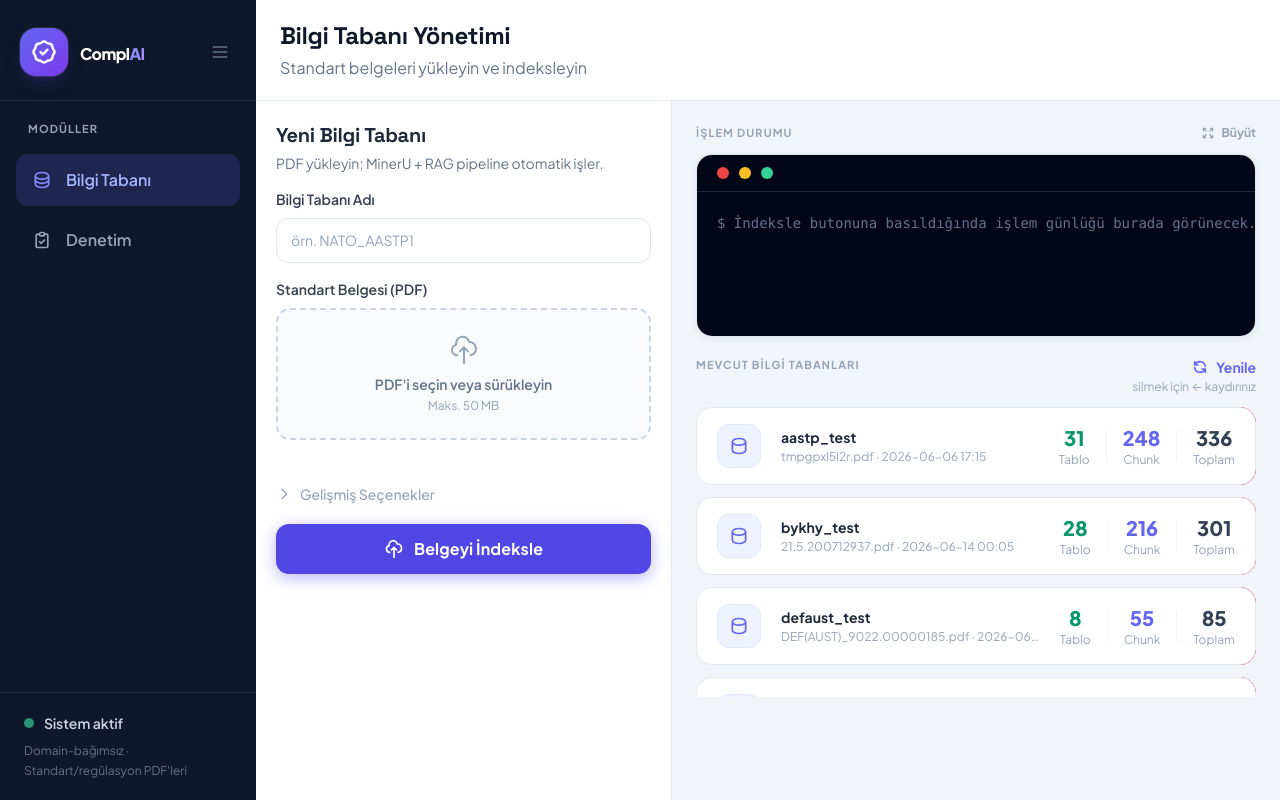
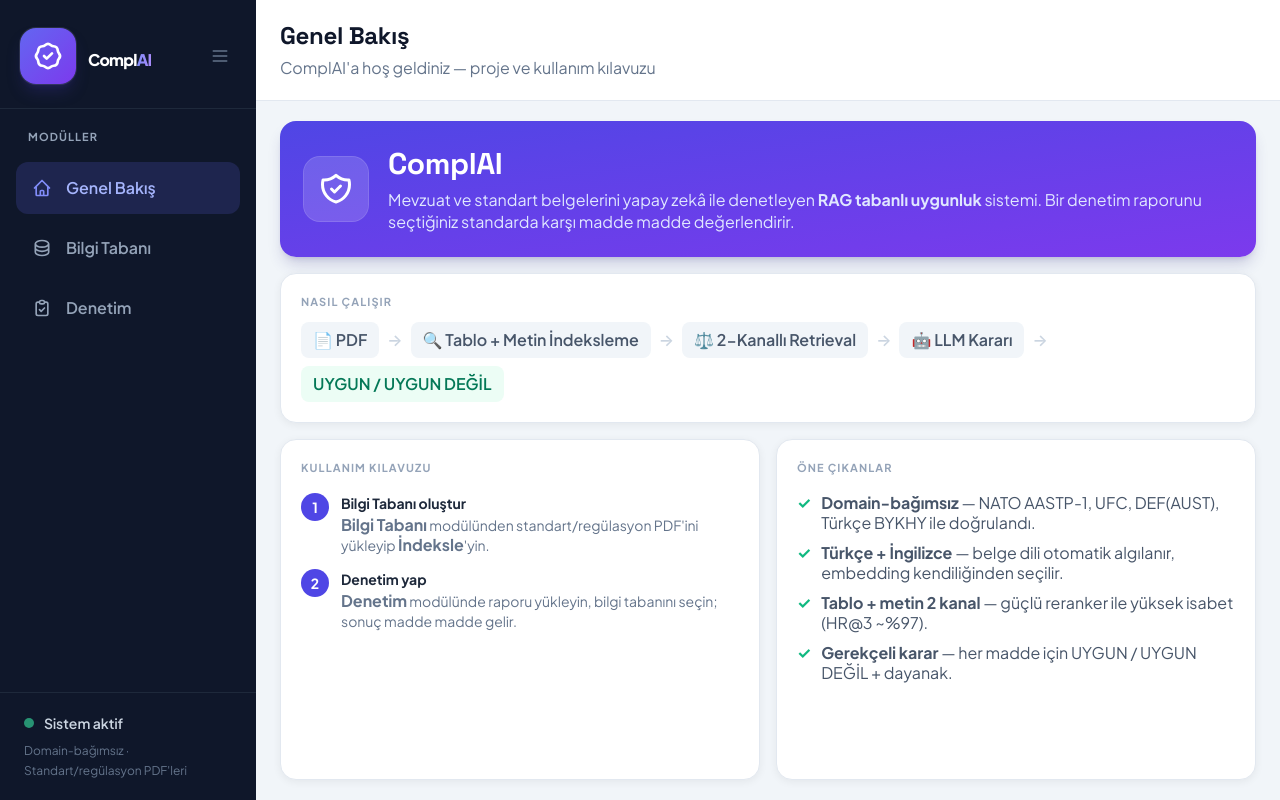
Before and after one commit to tatabey/GraduationProject, a FastAPI app: page / in a window 1280 px wide. Run offline with FastAPI, Linux system fonts and the light colour scheme; some libraries are stand-ins or nearby versions.

Commit message:
Arayuz: Genel Bakis modulu (giris) + form sadelestirme + logo buyutme
- Yeni "Genel Bakis" modulu sidebar'a eklendi ve varsayilan giris ekrani yapildi:
  hero + "Nasil Calisir" pipeline + 2 adimlik kullanim kilavuzu + one cikanlar.
  Scrollsuz (h-full overflow-hidden, flex-col, tek ekrana sigar).
- Sol form paneli icerige gore yukseklik + rounded-br-3xl -> bos beyaz sonlandi.
- "Gelismis Secenekler" (<details>: skip_mineru/existing_json) tamamen kaldirildi.
  Backend guvenli (Form/File varsayilanlari).
- Logo/isim buyutuldu: ikon w-14, marka text-3xl.
- index.html JS: TABS.home, switchTab ['home','kb','audit'], top-bar varsayilan home.

```diff
--- a/system/templates/index.html
+++ b/system/templates/index.html
@@ -82,15 +82,15 @@
     <!-- Logo -->
     <div class="px-5 pt-7 pb-6 border-b border-slate-800">
       <div class="side-head flex items-center gap-3">
-        <div class="logo-icon w-12 h-12 rounded-2xl bg-gradient-to-br from-indigo-500 to-violet-600
+        <div class="logo-icon w-14 h-14 rounded-2xl bg-gradient-to-br from-indigo-500 to-violet-600
                     flex items-center justify-center flex-shrink-0 shadow-lg shadow-indigo-900/40 ring-1 ring-white/10">
-          <svg class="w-7 h-7 text-white" fill="none" stroke="currentColor" viewBox="0 0 24 24">
+          <svg class="w-8 h-8 text-white" fill="none" stroke="currentColor" viewBox="0 0 24 24">
             <path stroke-linecap="round" stroke-linejoin="round" stroke-width="2"
                   d="M9 12l2 2 4-4M7.835 4.697a3.42 3.42 0 001.946-.806 3.42 3.42 0 014.438 0 3.42 3.42 0 001.946.806 3.42 3.42 0 013.138 3.138 3.42 3.42 0 00.806 1.946 3.42 3.42 0 010 4.438 3.42 3.42 0 00-.806 1.946 3.42 3.42 0 01-3.138 3.138 3.42 3.42 0 00-1.946.806 3.42 3.42 0 01-4.438 0 3.42 3.42 0 00-1.946-.806 3.42 3.42 0 01-3.138-3.138 3.42 3.42 0 00-.806-1.946 3.42 3.42 0 010-4.438 3.42 3.42 0 00.806-1.946 3.42 3.42 0 013.138-3.138z"/>
           </svg>
         </div>
         <div class="side-label flex-1 min-w-0">
-          <div class="brand text-2xl font-extrabold leading-none tracking-tight">
+          <div class="brand text-3xl font-extrabold leading-none tracking-tight">
             <span class="text-white">Compl</span><span class="bg-gradient-to-r from-indigo-400 to-violet-400 bg-clip-text text-transparent">AI</span>
           </div>
         </div>
@@ -108,8 +108,17 @@
     <nav class="flex-1 px-4 py-5 space-y-2">
       <p class="sec px-3 mb-4 side-label">Modüller</p>
 
+      <button onclick="switchTab('home')" id="nav-home" title="Genel Bakış"
+              class="nav-link active w-full flex items-center gap-3.5 px-4 py-3.5 rounded-xl font-semibold text-base">
+        <svg class="flex-shrink-0 w-5 h-5" fill="none" stroke="currentColor" viewBox="0 0 24 24">
+          <path stroke-linecap="round" stroke-linejoin="round" stroke-width="2"
+                d="M3 12l2-2m0 0l7-7 7 7M5 10v10a1 1 0 001 1h3m10-11l2 2m-2-2v10a1 1 0 01-1 1h-3m-6 0a1 1 0 001-1v-4a1 1 0 011-1h2a1 1 0 011 1v4a1 1 0 001 1m-6 0h6"/>
+        </svg>
+        <span class="side-label">Genel Bakış</span>
+      </button>
+
       <button onclick="switchTab('kb')" id="nav-kb" title="Bilgi Tabanı"
-              class="nav-link active w-full flex items-center gap-3.5 px-4 py-3.5 rounded-xl font-semibold text-base">
+              class="nav-link w-full flex items-center gap-3.5 px-4 py-3.5 rounded-xl font-semibold text-base">
         <svg class="flex-shrink-0 w-5 h-5" fill="none" stroke="currentColor" viewBox="0 0 24 24">
           <path stroke-linecap="round" stroke-linejoin="round" stroke-width="2"
                 d="M4 7v10c0 2.21 3.582 4 8 4s8-1.79 8-4V7M4 7c0 2.21 3.582 4 8 4s8-1.79 8-4M4 7c0-2.21 3.582-4 8-4s8 1.79 8 4m0 5c0 2.21-3.582 4-8 4s-8-1.79-8-4"/>
@@ -146,8 +155,8 @@
     <!-- Top bar -->
     <div class="bg-white border-b border-slate-200 px-6 py-5 flex items-center gap-4 flex-shrink-0">
       <div id="page-title-area">
-        <h1 class="text-2xl font-bold text-slate-900">Bilgi Tabanı Yönetimi</h1>
-        <p class="text-base text-slate-500 mt-1">Standart belgeleri yükleyin ve indeksleyin</p>
+        <h1 class="text-2xl font-bold text-slate-900">Genel Bakış</h1>
+        <p class="text-base text-slate-500 mt-1">ComplAI'a hoş geldiniz — proje ve kullanım kılavuzu</p>
       </div>
     </div>
 
@@ -156,12 +165,85 @@
 
 
       <!-- ══════════════════════════════════════════
+           SAYFA: Genel Bakış  (giriş ekranı — proje + kılavuz, scrollsuz)
+      ══════════════════════════════════════════ -->
+      <div id="tab-home" class="h-full overflow-hidden bg-slate-100">
+        <div class="h-full max-w-5xl mx-auto px-6 py-5 flex flex-col gap-4">
+
+          <!-- Hero -->
+          <div class="rounded-2xl p-6 flex items-center gap-5 bg-gradient-to-br from-indigo-600 to-violet-600
+                      text-white shadow-lg shadow-indigo-900/20 flex-shrink-0">
+            <div class="w-16 h-16 rounded-2xl bg-white/15 ring-1 ring-white/25 flex items-center justify-center flex-shrink-0">
+              <svg class="w-9 h-9" fill="none" stroke="currentColor" viewBox="0 0 24 24">
+                <path stroke-linecap="round" stroke-linejoin="round" stroke-width="2"
+                      d="M9 12l2 2 4-4m5.618-4.016A11.955 11.955 0 0112 2.944a11.955 11.955 0 01-8.618 3.04A12.02 12.02 0 003 9c0 5.591 3.824 10.29 9 11.622 5.176-1.332 9-6.03 9-11.622 0-1.042-.133-2.052-.382-3.016z"/>
+              </svg>
+            </div>
+            <div class="min-w-0">
+              <h2 class="font-display text-3xl font-extrabold leading-tight">ComplAI</h2>
+              <p class="text-indigo-100 mt-1.5 text-base leading-snug">
+                Mevzuat ve standart belgelerini yapay zekâ ile denetleyen <b>RAG tabanlı uygunluk</b> sistemi.
+                Bir denetim raporunu seçtiğiniz standarda karşı madde madde değerlendirir.
+              </p>
+            </div>
+          </div>
+
+          <!-- Nasıl çalışır: pipeline -->
+          <div class="card p-5 flex-shrink-0">
+            <p class="sec mb-3">Nasıl Çalışır</p>
+            <div class="flex items-center gap-2 flex-wrap text-sm font-semibold text-slate-600">
+              <span class="px-3 py-2 rounded-lg bg-slate-100">📄 PDF</span>
+              <span class="text-slate-300">→</span>
+              <span class="px-3 py-2 rounded-lg bg-slate-100">🔍 Tablo + Metin İndeksleme</span>
+              <span class="text-slate-300">→</span>
+              <span class="px-3 py-2 rounded-lg bg-slate-100">⚖️ 2-Kanallı Retrieval</span>
+              <span class="text-slate-300">→</span>
+              <span class="px-3 py-2 rounded-lg bg-slate-100">🤖 LLM Kararı</span>
+              <span class="text-slate-300">→</span>
+              <span class="px-3 py-2 rounded-lg bg-emerald-50 text-emerald-700">UYGUN / UYGUN DEĞİL</span>
+            </div>
+          </div>
+
+          <!-- Kullanım + Öne çıkanlar -->
+          <div class="grid grid-cols-1 lg:grid-cols-2 gap-4 flex-1 min-h-0">
+            <div class="card p-5">
+              <p class="sec mb-4">Kullanım Kılavuzu</p>
+              <ol class="space-y-3.5">
+                <li class="flex gap-3">
+                  <span class="w-7 h-7 rounded-full bg-indigo-600 text-white text-sm font-bold flex items-center justify-center flex-shrink-0">1</span>
+                  <div><div class="font-bold text-slate-800 text-sm">Bilgi Tabanı oluştur</div>
+                    <div class="text-sm text-slate-500 mt-0.5"><b>Bilgi Tabanı</b> modülünden standart/regülasyon PDF'ini yükleyip <b>İndeksle</b>'yin.</div></div>
+                </li>
+                <li class="flex gap-3">
+                  <span class="w-7 h-7 rounded-full bg-indigo-600 text-white text-sm font-bold flex items-center justify-center flex-shrink-0">2</span>
+                  <div><div class="font-bold text-slate-800 text-sm">Denetim yap</div>
+                    <div class="text-sm text-slate-500 mt-0.5"><b>Denetim</b> modülünde raporu yükleyin, bilgi tabanını seçin; sonuç madde madde gelir.</div></div>
+                </li>
+              </ol>
+            </div>
+            <div class="card p-5">
+              <p class="sec mb-4">Öne Çıkanlar</p>
+              <ul class="space-y-2.5 text-sm text-slate-600">
+                <li class="flex gap-2.5"><span class="text-emerald-500 font-bold">✓</span> <span><b>Domain-bağımsız</b> — NATO AASTP-1, UFC, DEF(AUST), Türkçe BYKHY ile doğrulandı.</span></li>
+                <li class="flex gap-2.5"><span class="text-emerald-500 font-bold">✓</span> <span><b>Türkçe + İngilizce</b> — belge dili otomatik algılanır, embedding kendiliğinden seçilir.</span></li>
+                <li class="flex gap-2.5"><span class="text-emerald-500 font-bold">✓</span> <span><b>Tablo + metin 2 kanal</b> — güçlü reranker ile yüksek isabet (HR@3 ~%97).</span></li>
+                <li class="flex gap-2.5"><span class="text-emerald-500 font-bold">✓</span> <span><b>Gerekçeli karar</b> — her madde için UYGUN / UYGUN DEĞİL + dayanak.</span></li>
+              </ul>
+            </div>
+          </div>
+
+        </div>
+      </div>
+
+
+      <!-- ══════════════════════════════════════════
            SAYFA: Bilgi Tabanı  (kaydırmasız, panel-içi scroll)
       ══════════════════════════════════════════ -->
-      <div id="tab-kb" class="h-full flex overflow-hidden">
+      <div id="tab-kb" class="h-full flex overflow-hidden hidden">
 
-        <!-- SOL PANEL: form, sabit genişlik, kendi scroll'u -->
-        <div class="w-[26rem] flex-shrink-0 border-r border-slate-200 bg-white overflow-y-auto">
+        <!-- SOL PANEL: form, içeriğe göre yükseklik, sağ-alt yuvarlatılır -->
+        <div class="w-[26rem] flex-shrink-0 self-start max-h-full border-r border-b border-slate-200
+                    bg-white rounded-br-3xl shadow-sm overflow-y-auto">
           <div class="p-5 space-y-4">
 
             <div>
@@ -190,33 +272,6 @@
                 </label>
                 <span id="kf" class="fname"></span>
               </div>
-
-              <details class="group">
-                <summary class="flex items-center gap-2 text-sm font-medium text-slate-400
-                               hover:text-indigo-600 cursor-pointer select-none list-none py-1 transition-colors">
-                  <svg class="chevron w-4 h-4 transition-transform flex-shrink-0"
-                       fill="none" stroke="currentColor" viewBox="0 0 24 24">
-                    <path stroke-linecap="round" stroke-linejoin="round" stroke-width="2" d="M9 5l7 7-7 7"/>
-                  </svg>
-                  Gelişmiş Seçenekler
-                </summary>
-                <div class="mt-3 pl-6 border-l-2 border-indigo-100 space-y-3">
-                  <label class="flex items-center gap-3 text-sm text-slate-600 cursor-pointer">
-                    <input type="checkbox" name="skip_mineru" value="true"
-                           onchange="document.getElementById('jf').style.display=this.checked?'block':'none'"
-                           class="w-4 h-4 rounded text-indigo-600 focus:ring-indigo-400">
-                    MinerU'yu atla — hazır JSON kullan
-                  </label>
-                  <div id="jf" style="display:none;">
-                    <label class="lbl" style="font-size:13px;">content_list.json</label>
-                    <input type="file" name="existing_json" accept=".json"
-                           class="w-full text-sm text-slate-500 file:mr-3 file:py-2 file:px-3
-                                  file:rounded-lg file:border-0 file:font-medium
-                                  file:bg-slate-100 file:text-slate-600 hover:file:bg-slate-200
-                                  border border-slate-200 rounded-xl px-3 py-2 bg-white cursor-pointer">
-                  </div>
-                </div>
-              </details>
 
               <button type="submit" class="btn btn-sm">
                 <span class="btn-spinner spin">
@@ -518,6 +573,7 @@
 ════════════════════════════════ -->
 <script>
   const TABS = {
+    home:  { h: 'Genel Bakış',           s: "ComplAI'a hoş geldiniz — proje ve kullanım kılavuzu" },
     kb:    { h: 'Bilgi Tabanı Yönetimi', s: 'Standart belgeleri yükleyin ve indeksleyin' },
     audit: { h: 'Uygunluk Denetimi',     s: 'Denetim raporlarını standartlarla karşılaştırın' },
   };
@@ -540,7 +596,7 @@
   }
 
   function switchTab(name) {
-    ['kb','audit'].forEach(t => {
+    ['home','kb','audit'].forEach(t => {
       document.getElementById('tab-' + t).classList.toggle('hidden', t !== name);
       document.getElementById('nav-' + t).classList.toggle('active', t === name);
     });
```
Also changed, not shown: system/docs/ARAYUZ_DEGISIKLIKLERI.md (+21 -0 lines).
